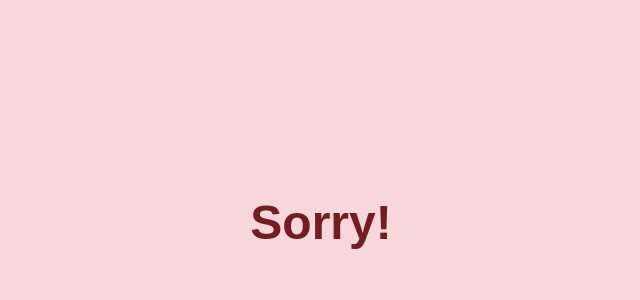
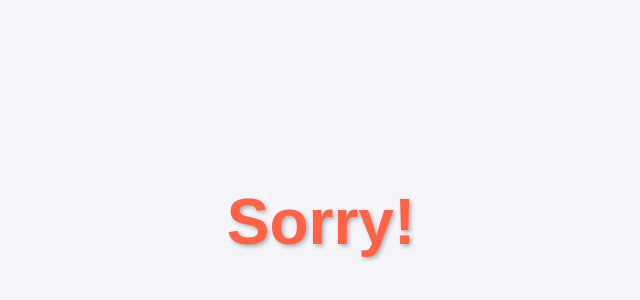
Before and after one commit to SARUNNN-hue/SORRY, a plain HTML site: page index.html in a window 1280 px wide. Shown: the part 178-478 px from the top of the page, without its empty margins (319-959 px from the left). Drawn offline with Linux system fonts and the light colour scheme.

Commit message:
Update index.html

```diff
--- a/index.html
+++ b/index.html
@@ -5,24 +5,77 @@
     <meta name="viewport" content="width=device-width, initial-scale=1.0">
     <title>Sorry</title>
     <style>
+        /* Basic reset */
+        * {
+            margin: 0;
+            padding: 0;
+            box-sizing: border-box;
+        }
+
+        /* Full-page styling */
         body {
             display: flex;
             justify-content: center;
             align-items: center;
             height: 100vh;
+            background: #f4f4f9;
+            font-family: 'Arial', sans-serif;
+            overflow: hidden;
             margin: 0;
-            font-family: Arial, sans-serif;
-            background-color: #f8d7da;
-            color: #721c24;
+        }
+
+        /* Animated text styling */
+        .container {
             text-align: center;
         }
-        h1 {
-            font-size: 3rem;
-            margin: 0;
+
+        .message {
+            font-size: 4rem;
+            color: #ff6347;
+            font-weight: bold;
+            text-shadow: 2px 2px 4px rgba(0, 0, 0, 0.3);
+            animation: bounce 2s infinite;
+        }
+
+        /* Animation effect */
+        @keyframes bounce {
+            0%, 20%, 50%, 80%, 100% {
+                transform: translateY(0);
+            }
+            40% {
+                transform: translateY(-30px);
+            }
+            60% {
+                transform: translateY(-15px);
+            }
+        }
+
+        /* Additional decorative element */
+        .sparkle {
+            position: absolute;
+            width: 100%;
+            height: 100%;
+            pointer-events: none;
+            background: radial-gradient(circle, rgba(255, 255, 255, 0.2) 0%, rgba(255, 255, 255, 0) 100%);
+            background-size: 50px 50px;
+            animation: sparkle 1.5s infinite;
+            z-index: -1;
+        }
+
+        @keyframes sparkle {
+            0% {
+                background-position: 0 0;
+            }
+            100% {
+                background-position: 50px 50px;
+            }
         }
     </style>
 </head>
 <body>
-    <h1>Sorry!</h1>
+    <div class="container">
+        <div class="message">Sorry!</div>
+    </div>
+    <div class="sparkle"></div>
 </body>
 </html>
```
